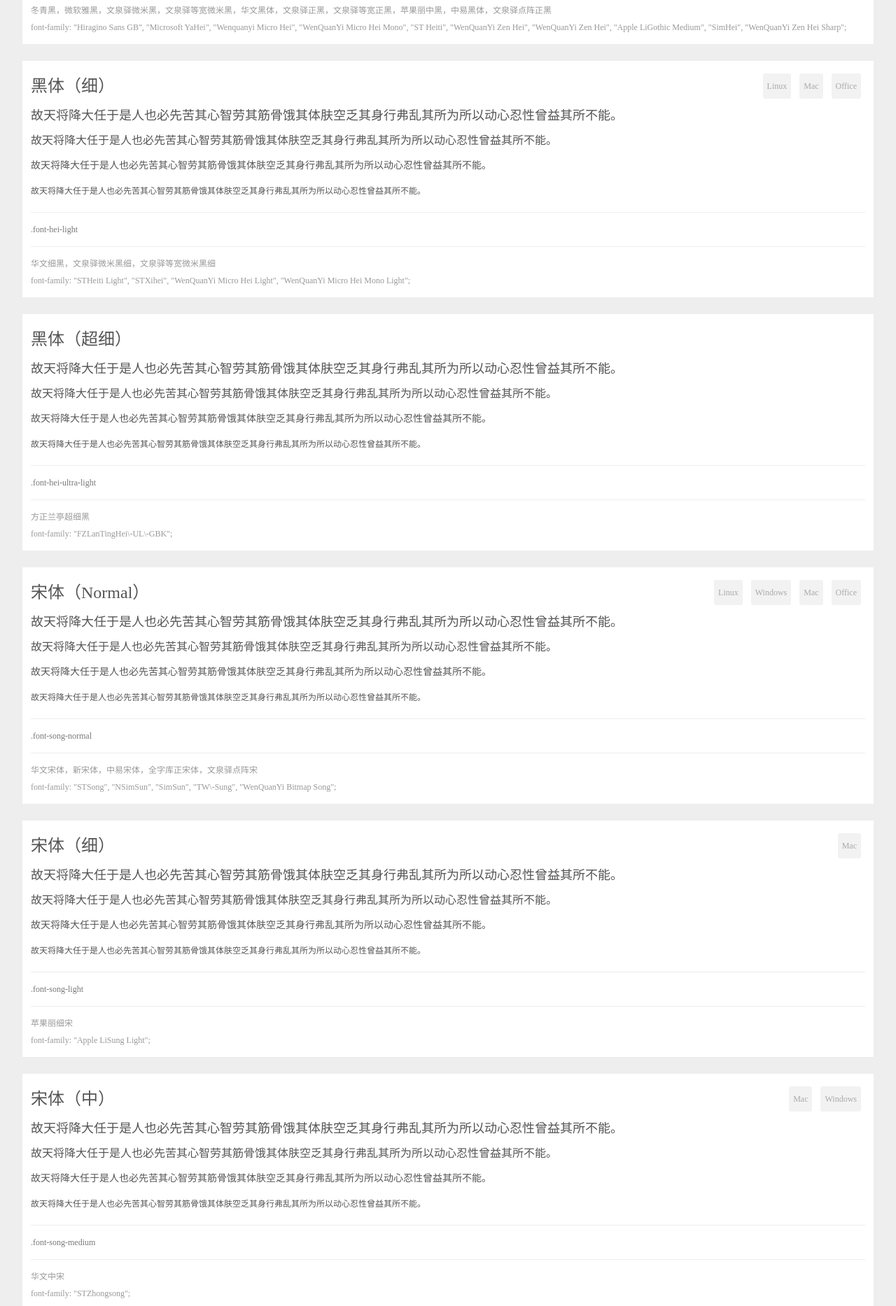
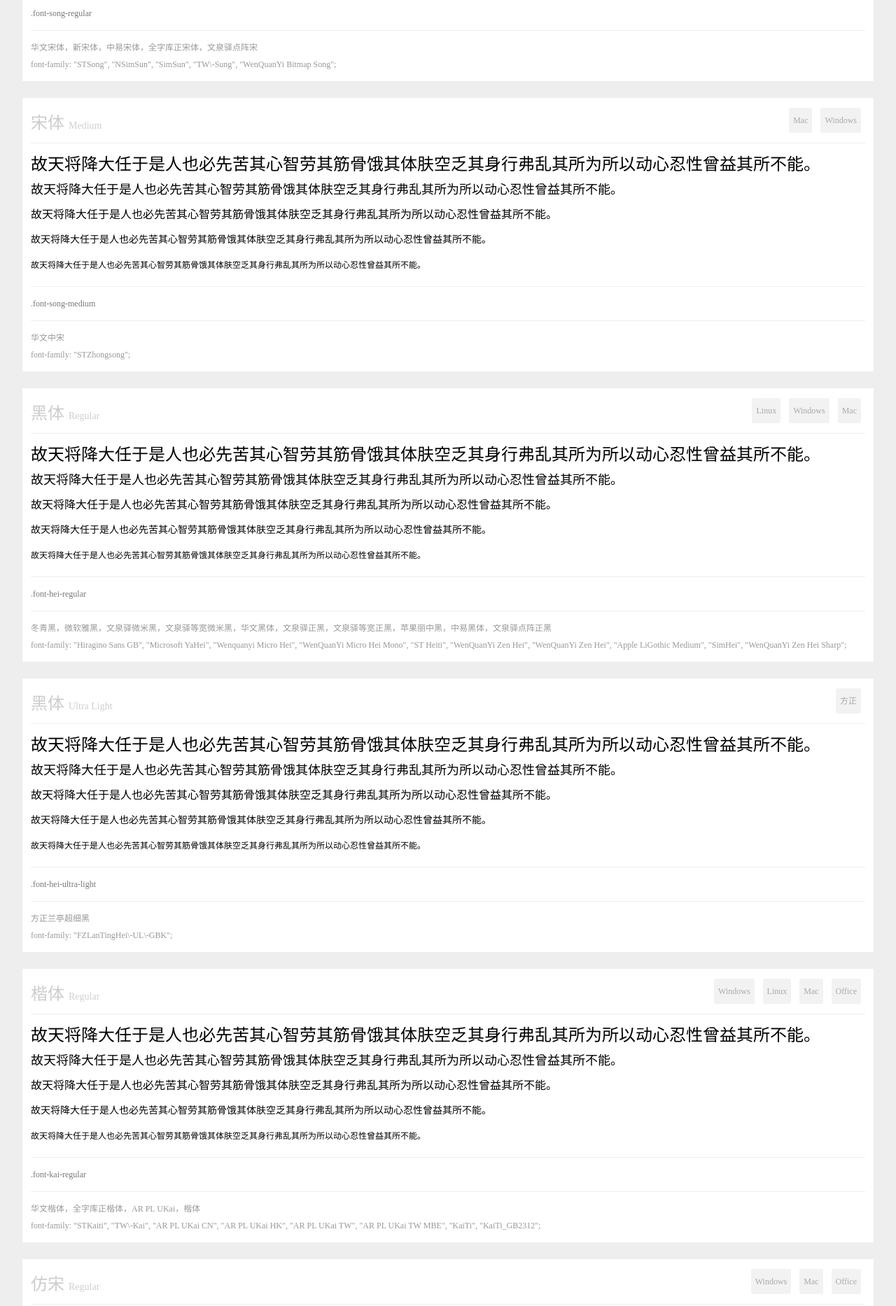
Before and after one commit to zenozeng/fonts.css, a plain HTML site: page index.html in a window 1280 px wide. Shown: the part 391-2258 px from the top of the page at 70% size. Drawn offline with Linux system fonts and the light colour scheme.

Commit message:
样式调整

```diff
--- a/fonts.css
+++ b/fonts.css
@@ -4,12 +4,10 @@
  *  Copyright (c) 2013 Zeno Zeng
  *  Released under the MIT license
  */
-.font-hei-normal {font-family: "Hiragino Sans GB", "Microsoft YaHei", "Wenquanyi Micro Hei", "WenQuanYi Micro Hei Mono", "ST Heiti", "WenQuanYi Zen Hei", "WenQuanYi Zen Hei", "Apple LiGothic Medium", "SimHei", "WenQuanYi Zen Hei Sharp";}
-.font-hei-light {font-family: "STHeiti Light", "STXihei", "WenQuanYi Micro Hei Light", "WenQuanYi Micro Hei Mono Light";}
+.font-song-regular {font-family: "STSong", "NSimSun", "SimSun", "TW\-Sung", "WenQuanYi Bitmap Song";}
+.font-song-medium {font-family: "STZhongsong";}
+.font-hei-regular {font-family: "Hiragino Sans GB", "Microsoft YaHei", "Wenquanyi Micro Hei", "WenQuanYi Micro Hei Mono", "ST Heiti", "WenQuanYi Zen Hei", "WenQuanYi Zen Hei", "Apple LiGothic Medium", "SimHei", "WenQuanYi Zen Hei Sharp";}
 .font-hei-ultra-light {font-family: "FZLanTingHei\-UL\-GBK";}
-.font-song-normal {font-family: "STSong", "NSimSun", "SimSun", "TW\-Sung", "WenQuanYi Bitmap Song";}
-.font-song-light {font-family: "Apple LiSung Light";}
-.font-song-medium {font-family: "STZhongsong";}
-.font-kai-normal {font-family: "STKaiti", "TW\-Kai", "AR PL UKai CN", "AR PL UKai HK", "AR PL UKai TW", "AR PL UKai TW MBE", "KaiTi", "KaiTi_GB2312";}
-.font-fang-song-normal {font-family: "STFangsong", "FangSong", "FangSong_GB2312";}
-.font-ming-normal {font-family: "AR PL UMing CN", "AR PL UMing HK", "AR PL UMing TW", "AR PL UMing TW MBE", "PMingLiU", "MingLiU";}
+.font-kai-regular {font-family: "STKaiti", "TW\-Kai", "AR PL UKai CN", "AR PL UKai HK", "AR PL UKai TW", "AR PL UKai TW MBE", "KaiTi", "KaiTi_GB2312";}
+.font-fang-song-regular {font-family: "STFangsong", "FangSong", "FangSong_GB2312";}
+.font-ming-regular {font-family: "AR PL UMing CN", "AR PL UMing HK", "AR PL UMing TW", "AR PL UMing TW MBE", "PMingLiU", "MingLiU";}
--- a/fonts.yml
+++ b/fonts.yml
@@ -6,7 +6,7 @@
 # 字体的排序会按照在这个文件中的顺序排列
 
 ###########################
-# 黑体 (Normal)
+# 黑体 (regular)
 ###########################
 
 -
@@ -81,7 +81,7 @@
     - STHeiti Light
     - STXihei
   family: 黑体
-  weight: 细
+  weight: light
   platform:
     - Office
     - Mac
@@ -90,14 +90,14 @@
   name: 文泉驿微米黑细
   alias: WenQuanYi Micro Hei Light
   family: 黑体
-  weight: 细
+  weight: light
   platform: Linux
 
 -
   name: 文泉驿等宽微米黑细
   alias: WenQuanYi Micro Hei Mono Light
   family: 黑体
-  weight: 细
+  weight: light
   platform: Linux
 
 ###########################
@@ -108,11 +108,12 @@
   name: 方正兰亭超细黑
   alias: FZLanTingHei\-UL\-GBK
   family: 黑体
-  weight: 超细
+  weight: Ultra Light
+  platform: 方正
 
 
 ###########################
-# 宋体 (Normal)
+# 宋体 (Regular)
 ###########################
 
 -
@@ -154,7 +155,7 @@
   name: 苹果丽细宋
   alias: Apple LiSung Light
   family: 宋体
-  weight: 细
+  weight: light
   platform: Mac
 
 ###########################
@@ -165,7 +166,7 @@
   name: 华文中宋
   alias: STZhongsong
   family: 宋体
-  weight: 中
+  weight: Medium
   platform:
     - Windows
     - Mac
--- a/index.html
+++ b/index.html
@@ -4,47 +4,67 @@
   <link rel="stylesheet" type="text/css" href="fonts.css" />
   <link rel="stylesheet" type="text/css" href="styles.css" />
 </head>
-<body class="font-hei-normal">
+<body class="font-hei-regular">
   <a href="https://github.com/zenozeng/fonts.css"><img style="position: absolute; top: 0; right: 0; border: 0;" src="https://s3.amazonaws.com/github/ribbons/forkme_right_darkblue_121621.png" alt="Fork me on GitHub"></a>
   <header>Fonts.css -- 跨平台中文字体解决方案</header>
   <article>
      <div class="collection">
-        <div class="tags"><li>Mac</li><li>Windows</li><li>Linux</li></div>
-        <div class="text font-hei-normal">
-          <h2>黑体（Normal）</h2>
+        <div class="tags"><li>Office</li><li>Mac</li><li>Windows</li><li>Linux</li></div>
+        <h2 class="font-hei-regular">宋体 <span>Regular</span></h2>
+        <div class="text font-song-regular">
           <ul>
+            <li class="size24">故天将降大任于是人也必先苦其心智劳其筋骨饿其体肤空乏其身行弗乱其所为所以动心忍性曾益其所不能。<li>
             <li class="size18">故天将降大任于是人也必先苦其心智劳其筋骨饿其体肤空乏其身行弗乱其所为所以动心忍性曾益其所不能。<li>
             <li class="size16">故天将降大任于是人也必先苦其心智劳其筋骨饿其体肤空乏其身行弗乱其所为所以动心忍性曾益其所不能。<li>
             <li class="size14">故天将降大任于是人也必先苦其心智劳其筋骨饿其体肤空乏其身行弗乱其所为所以动心忍性曾益其所不能。<li>
             <li class="size12">故天将降大任于是人也必先苦其心智劳其筋骨饿其体肤空乏其身行弗乱其所为所以动心忍性曾益其所不能。<li>
           </ul>
         </div>
-        <div class="class">.font-hei-normal</div>
-        <div class="css">冬青黑，微软雅黑，文泉驿微米黑，文泉驿等宽微米黑，华文黑体，文泉驿正黑，文泉驿等宽正黑，苹果丽中黑，中易黑体，文泉驿点阵正黑</div>
-        <div class="css">font-family: &quot;Hiragino Sans GB&quot;, &quot;Microsoft YaHei&quot;, &quot;Wenquanyi Micro Hei&quot;, &quot;WenQuanYi Micro Hei Mono&quot;, &quot;ST Heiti&quot;, &quot;WenQuanYi Zen Hei&quot;, &quot;WenQuanYi Zen Hei&quot;, &quot;Apple LiGothic Medium&quot;, &quot;SimHei&quot;, &quot;WenQuanYi Zen Hei Sharp&quot;;</div>
+        <div class="class">.font-song-regular</div>
+        <div class="css">华文宋体，新宋体，中易宋体，全字库正宋体，文泉驿点阵宋</div>
+        <div class="css">font-family: &quot;STSong&quot;, &quot;NSimSun&quot;, &quot;SimSun&quot;, &quot;TW\-Sung&quot;, &quot;WenQuanYi Bitmap Song&quot;;</div>
       </div>
 
      <div class="collection">
-        <div class="tags"><li>Office</li><li>Mac</li><li>Linux</li></div>
-        <div class="text font-hei-light">
-          <h2>黑体（细）</h2>
+        <div class="tags"><li>Windows</li><li>Mac</li></div>
+        <h2 class="font-hei-regular">宋体 <span>Medium</span></h2>
+        <div class="text font-song-medium">
           <ul>
+            <li class="size24">故天将降大任于是人也必先苦其心智劳其筋骨饿其体肤空乏其身行弗乱其所为所以动心忍性曾益其所不能。<li>
             <li class="size18">故天将降大任于是人也必先苦其心智劳其筋骨饿其体肤空乏其身行弗乱其所为所以动心忍性曾益其所不能。<li>
             <li class="size16">故天将降大任于是人也必先苦其心智劳其筋骨饿其体肤空乏其身行弗乱其所为所以动心忍性曾益其所不能。<li>
             <li class="size14">故天将降大任于是人也必先苦其心智劳其筋骨饿其体肤空乏其身行弗乱其所为所以动心忍性曾益其所不能。<li>
             <li class="size12">故天将降大任于是人也必先苦其心智劳其筋骨饿其体肤空乏其身行弗乱其所为所以动心忍性曾益其所不能。<li>
           </ul>
         </div>
-        <div class="class">.font-hei-light</div>
-        <div class="css">华文细黑，文泉驿微米黑细，文泉驿等宽微米黑细</div>
-        <div class="css">font-family: &quot;STHeiti Light&quot;, &quot;STXihei&quot;, &quot;WenQuanYi Micro Hei Light&quot;, &quot;WenQuanYi Micro Hei Mono Light&quot;;</div>
+        <div class="class">.font-song-medium</div>
+        <div class="css">华文中宋</div>
+        <div class="css">font-family: &quot;STZhongsong&quot;;</div>
       </div>
 
      <div class="collection">
-        <div class="tags"></div>
+        <div class="tags"><li>Mac</li><li>Windows</li><li>Linux</li></div>
+        <h2 class="font-hei-regular">黑体 <span>Regular</span></h2>
+        <div class="text font-hei-regular">
+          <ul>
+            <li class="size24">故天将降大任于是人也必先苦其心智劳其筋骨饿其体肤空乏其身行弗乱其所为所以动心忍性曾益其所不能。<li>
+            <li class="size18">故天将降大任于是人也必先苦其心智劳其筋骨饿其体肤空乏其身行弗乱其所为所以动心忍性曾益其所不能。<li>
+            <li class="size16">故天将降大任于是人也必先苦其心智劳其筋骨饿其体肤空乏其身行弗乱其所为所以动心忍性曾益其所不能。<li>
+            <li class="size14">故天将降大任于是人也必先苦其心智劳其筋骨饿其体肤空乏其身行弗乱其所为所以动心忍性曾益其所不能。<li>
+            <li class="size12">故天将降大任于是人也必先苦其心智劳其筋骨饿其体肤空乏其身行弗乱其所为所以动心忍性曾益其所不能。<li>
+          </ul>
+        </div>
+        <div class="class">.font-hei-regular</div>
+        <div class="css">冬青黑，微软雅黑，文泉驿微米黑，文泉驿等宽微米黑，华文黑体，文泉驿正黑，文泉驿等宽正黑，苹果丽中黑，中易黑体，文泉驿点阵正黑</div>
+        <div class="css">font-family: &quot;Hiragino Sans GB&quot;, &quot;Microsoft YaHei&quot;, &quot;Wenquanyi Micro Hei&quot;, &quot;WenQuanYi Micro Hei Mono&quot;, &quot;ST Heiti&quot;, &quot;WenQuanYi Zen Hei&quot;, &quot;WenQuanYi Zen Hei&quot;, &quot;Apple LiGothic Medium&quot;, &quot;SimHei&quot;, &quot;WenQuanYi Zen Hei Sharp&quot;;</div>
+      </div>
+
+     <div class="collection">
+        <div class="tags"><li>方正</li></div>
+        <h2 class="font-hei-regular">黑体 <span>Ultra Light</span></h2>
         <div class="text font-hei-ultra-light">
-          <h2>黑体（超细）</h2>
           <ul>
+            <li class="size24">故天将降大任于是人也必先苦其心智劳其筋骨饿其体肤空乏其身行弗乱其所为所以动心忍性曾益其所不能。<li>
             <li class="size18">故天将降大任于是人也必先苦其心智劳其筋骨饿其体肤空乏其身行弗乱其所为所以动心忍性曾益其所不能。<li>
             <li class="size16">故天将降大任于是人也必先苦其心智劳其筋骨饿其体肤空乏其身行弗乱其所为所以动心忍性曾益其所不能。<li>
             <li class="size14">故天将降大任于是人也必先苦其心智劳其筋骨饿其体肤空乏其身行弗乱其所为所以动心忍性曾益其所不能。<li>
@@ -57,97 +77,52 @@
       </div>
 
      <div class="collection">
-        <div class="tags"><li>Office</li><li>Mac</li><li>Windows</li><li>Linux</li></div>
-        <div class="text font-song-normal">
-          <h2>宋体（Normal）</h2>
+        <div class="tags"><li>Office</li><li>Mac</li><li>Linux</li><li>Windows</li></div>
+        <h2 class="font-hei-regular">楷体 <span>Regular</span></h2>
+        <div class="text font-kai-regular">
           <ul>
+            <li class="size24">故天将降大任于是人也必先苦其心智劳其筋骨饿其体肤空乏其身行弗乱其所为所以动心忍性曾益其所不能。<li>
             <li class="size18">故天将降大任于是人也必先苦其心智劳其筋骨饿其体肤空乏其身行弗乱其所为所以动心忍性曾益其所不能。<li>
             <li class="size16">故天将降大任于是人也必先苦其心智劳其筋骨饿其体肤空乏其身行弗乱其所为所以动心忍性曾益其所不能。<li>
             <li class="size14">故天将降大任于是人也必先苦其心智劳其筋骨饿其体肤空乏其身行弗乱其所为所以动心忍性曾益其所不能。<li>
             <li class="size12">故天将降大任于是人也必先苦其心智劳其筋骨饿其体肤空乏其身行弗乱其所为所以动心忍性曾益其所不能。<li>
           </ul>
         </div>
-        <div class="class">.font-song-normal</div>
-        <div class="css">华文宋体，新宋体，中易宋体，全字库正宋体，文泉驿点阵宋</div>
-        <div class="css">font-family: &quot;STSong&quot;, &quot;NSimSun&quot;, &quot;SimSun&quot;, &quot;TW\-Sung&quot;, &quot;WenQuanYi Bitmap Song&quot;;</div>
+        <div class="class">.font-kai-regular</div>
+        <div class="css">华文楷体，全字库正楷体，AR PL UKai，楷体</div>
+        <div class="css">font-family: &quot;STKaiti&quot;, &quot;TW\-Kai&quot;, &quot;AR PL UKai CN&quot;, &quot;AR PL UKai HK&quot;, &quot;AR PL UKai TW&quot;, &quot;AR PL UKai TW MBE&quot;, &quot;KaiTi&quot;, &quot;KaiTi_GB2312&quot;;</div>
       </div>
 
      <div class="collection">
-        <div class="tags"><li>Mac</li></div>
-        <div class="text font-song-light">
-          <h2>宋体（细）</h2>
+        <div class="tags"><li>Office</li><li>Mac</li><li>Windows</li></div>
+        <h2 class="font-hei-regular">仿宋 <span>Regular</span></h2>
+        <div class="text font-fang-song-regular">
           <ul>
+            <li class="size24">故天将降大任于是人也必先苦其心智劳其筋骨饿其体肤空乏其身行弗乱其所为所以动心忍性曾益其所不能。<li>
             <li class="size18">故天将降大任于是人也必先苦其心智劳其筋骨饿其体肤空乏其身行弗乱其所为所以动心忍性曾益其所不能。<li>
             <li class="size16">故天将降大任于是人也必先苦其心智劳其筋骨饿其体肤空乏其身行弗乱其所为所以动心忍性曾益其所不能。<li>
             <li class="size14">故天将降大任于是人也必先苦其心智劳其筋骨饿其体肤空乏其身行弗乱其所为所以动心忍性曾益其所不能。<li>
             <li class="size12">故天将降大任于是人也必先苦其心智劳其筋骨饿其体肤空乏其身行弗乱其所为所以动心忍性曾益其所不能。<li>
           </ul>
         </div>
-        <div class="class">.font-song-light</div>
-        <div class="css">苹果丽细宋</div>
-        <div class="css">font-family: &quot;Apple LiSung Light&quot;;</div>
+        <div class="class">.font-fang-song-regular</div>
+        <div class="css">华文仿宋，仿宋</div>
+        <div class="css">font-family: &quot;STFangsong&quot;, &quot;FangSong&quot;, &quot;FangSong_GB2312&quot;;</div>
       </div>
 
      <div class="collection">
-        <div class="tags"><li>Windows</li><li>Mac</li></div>
-        <div class="text font-song-medium">
-          <h2>宋体（中）</h2>
+        <div class="tags"><li>Linux</li><li>Windows</li></div>
+        <h2 class="font-hei-regular">明体 <span>Regular</span></h2>
+        <div class="text font-ming-regular">
           <ul>
+            <li class="size24">故天将降大任于是人也必先苦其心智劳其筋骨饿其体肤空乏其身行弗乱其所为所以动心忍性曾益其所不能。<li>
             <li class="size18">故天将降大任于是人也必先苦其心智劳其筋骨饿其体肤空乏其身行弗乱其所为所以动心忍性曾益其所不能。<li>
             <li class="size16">故天将降大任于是人也必先苦其心智劳其筋骨饿其体肤空乏其身行弗乱其所为所以动心忍性曾益其所不能。<li>
             <li class="size14">故天将降大任于是人也必先苦其心智劳其筋骨饿其体肤空乏其身行弗乱其所为所以动心忍性曾益其所不能。<li>
             <li class="size12">故天将降大任于是人也必先苦其心智劳其筋骨饿其体肤空乏其身行弗乱其所为所以动心忍性曾益其所不能。<li>
           </ul>
         </div>
-        <div class="class">.font-song-medium</div>
-        <div class="css">华文中宋</div>
-        <div class="css">font-family: &quot;STZhongsong&quot;;</div>
-      </div>
-
-     <div class="collection">
-        <div class="tags"><li>Office</li><li>Mac</li><li>Linux</li><li>Windows</li></div>
-        <div class="text font-kai-normal">
-          <h2>楷体（Normal）</h2>
-          <ul>
-            <li class="size18">故天将降大任于是人也必先苦其心智劳其筋骨饿其体肤空乏其身行弗乱其所为所以动心忍性曾益其所不能。<li>
-            <li class="size16">故天将降大任于是人也必先苦其心智劳其筋骨饿其体肤空乏其身行弗乱其所为所以动心忍性曾益其所不能。<li>
-            <li class="size14">故天将降大任于是人也必先苦其心智劳其筋骨饿其体肤空乏其身行弗乱其所为所以动心忍性曾益其所不能。<li>
-            <li class="size12">故天将降大任于是人也必先苦其心智劳其筋骨饿其体肤空乏其身行弗乱其所为所以动心忍性曾益其所不能。<li>
-          </ul>
-        </div>
-        <div class="class">.font-kai-normal</div>
-        <div class="css">华文楷体，全字库正楷体，AR PL UKai，楷体</div>
-        <div class="css">font-family: &quot;STKaiti&quot;, &quot;TW\-Kai&quot;, &quot;AR PL UKai CN&quot;, &quot;AR PL UKai HK&quot;, &quot;AR PL UKai TW&quot;, &quot;AR PL UKai TW MBE&quot;, &quot;KaiTi&quot;, &quot;KaiTi_GB2312&quot;;</div>
-      </div>
-
-     <div class="collection">
-        <div class="tags"><li>Office</li><li>Mac</li><li>Windows</li></div>
-        <div class="text font-fang-song-normal">
-          <h2>仿宋（Normal）</h2>
-          <ul>
-            <li class="size18">故天将降大任于是人也必先苦其心智劳其筋骨饿其体肤空乏其身行弗乱其所为所以动心忍性曾益其所不能。<li>
-            <li class="size16">故天将降大任于是人也必先苦其心智劳其筋骨饿其体肤空乏其身行弗乱其所为所以动心忍性曾益其所不能。<li>
-            <li class="size14">故天将降大任于是人也必先苦其心智劳其筋骨饿其体肤空乏其身行弗乱其所为所以动心忍性曾益其所不能。<li>
-            <li class="size12">故天将降大任于是人也必先苦其心智劳其筋骨饿其体肤空乏其身行弗乱其所为所以动心忍性曾益其所不能。<li>
-          </ul>
-        </div>
-        <div class="class">.font-fang-song-normal</div>
-        <div class="css">华文仿宋，仿宋</div>
-        <div class="css">font-family: &quot;STFangsong&quot;, &quot;FangSong&quot;, &quot;FangSong_GB2312&quot;;</div>
-      </div>
-
-     <div class="collection">
-        <div class="tags"><li>Linux</li><li>Windows</li></div>
-        <div class="text font-ming-normal">
-          <h2>明体（Normal）</h2>
-          <ul>
-            <li class="size18">故天将降大任于是人也必先苦其心智劳其筋骨饿其体肤空乏其身行弗乱其所为所以动心忍性曾益其所不能。<li>
-            <li class="size16">故天将降大任于是人也必先苦其心智劳其筋骨饿其体肤空乏其身行弗乱其所为所以动心忍性曾益其所不能。<li>
-            <li class="size14">故天将降大任于是人也必先苦其心智劳其筋骨饿其体肤空乏其身行弗乱其所为所以动心忍性曾益其所不能。<li>
-            <li class="size12">故天将降大任于是人也必先苦其心智劳其筋骨饿其体肤空乏其身行弗乱其所为所以动心忍性曾益其所不能。<li>
-          </ul>
-        </div>
-        <div class="class">.font-ming-normal</div>
+        <div class="class">.font-ming-regular</div>
         <div class="css">AR PL UMing，新细明体，细明体</div>
         <div class="css">font-family: &quot;AR PL UMing CN&quot;, &quot;AR PL UMing HK&quot;, &quot;AR PL UMing TW&quot;, &quot;AR PL UMing TW MBE&quot;, &quot;PMingLiU&quot;, &quot;MingLiU&quot;;</div>
       </div>
--- a/styles.css
+++ b/styles.css
@@ -2,12 +2,24 @@ h2,ul,li{padding:0;margin:0}
 ul,li{list-style:none}
 body{background:#eee;color:#777;font-size:12px}
 header{font-size:36px;padding-top:12px;line-height:72px;text-align:center}
-.collection{background:#fff;line-height:2em;padding:1em;margin:2em}.collection .tags{float:right}.collection .tags li{background:#f2f2f2;float:right;padding:.5em;margin:.5em;border-radius:3px;color:#aaa}
-.collection .text{color:#555;padding-bottom:12px;border-bottom:1px solid #eee;margin-bottom:12px}.collection .text h2{font-weight:normal;font-size:24px;line-height:48px}
-.collection .text li{line-height:36px}
-.collection .text .size18{font-size:18px}
-.collection .text .size16{font-size:16px}
-.collection .text .size14{font-size:14px}
-.collection .text .size12{font-size:12px}
-.collection .css{color:#999}
-.collection .class{border-bottom:1px solid #eee;margin-bottom:12px;padding-bottom:12px}
+.collection{background:#fff;line-height:2em;padding:1em;margin:2em}
+.tags{float:right}
+.tags li{background:#f2f2f2;float:right;padding:.5em;margin:2px .5em;border-radius:3px;color:#aaa}
+.text{
+    color:#000;
+    padding-bottom:12px;
+    border-bottom:1px solid #eee;
+    border-top:1px solid #eee;
+    margin-bottom:12px;
+    padding-top: 12px;
+}
+h2{font-weight:normal;font-size:24px;line-height:48px;color:#ccc;}
+h2 span {color:#cfcfcf;font-size:14px;}
+.text li{line-height:36px}
+.text .size24{font-size:24px}
+.text .size18{font-size:18px}
+.text .size16{font-size:16px}
+.text .size14{font-size:14px}
+.text .size12{font-size:12px}
+.css{color:#999}
+.class{border-bottom:1px solid #eee;margin-bottom:12px;padding-bottom:12px}
```
Also changed, not shown: 1 other file.
